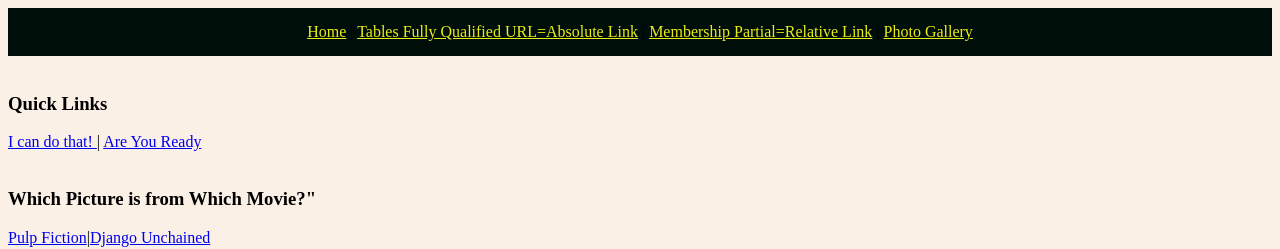
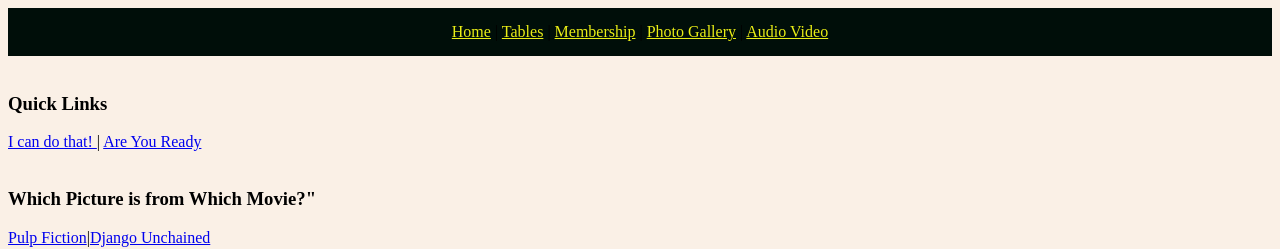
Before and after one commit to nikkid1968/samjackson, a plain HTML site: page gallery.html in a window 1280 px wide. Shown: the top 249 px of the page. Drawn offline with Linux system fonts and the light colour scheme.

Commit message:
Change to Navigation Links - Add Audio Vido - Changed linked names

```diff
--- a/gallery.html
+++ b/gallery.html
@@ -11,15 +11,16 @@
 <body>
     <a id="BacktoTop"></a>
 
+    <!-- Header Nav here -->
     <nav>
-
         <a href="index.html"> Home</a> |
-        <a href="C:\Users\Niki\Documents\WGU\C779_Web Development Foundations CIW\Sam Jackson\tables.html">Tables Fully
-            Qualified URL=Absolute Link</a> |
-        <a href="membership.html">Membership Partial=Relative Link</a> |
-        <a href="gallery.html">Photo Gallery</a>
+        <a href="tables.html">Tables</a> |
+        <a href="membership.html">Membership</a> |
+        <a href="gallery.html">Photo Gallery</a> |
+        <a href="audio-video.html">Audio Video</a>
 
     </nav>
+    <!-- End Header -->
     <br>
     <h3>Quick Links</h3>
     <a href="#ICan">I can do that! </a> |
```
Also changed, not shown: audio-video.html (+14 -4 lines), index.html (+17 -8 lines), membership.html (+7 -5 lines), nav.html (deleted, +0 -18 lines), tables.html (+5 -3 lines).
